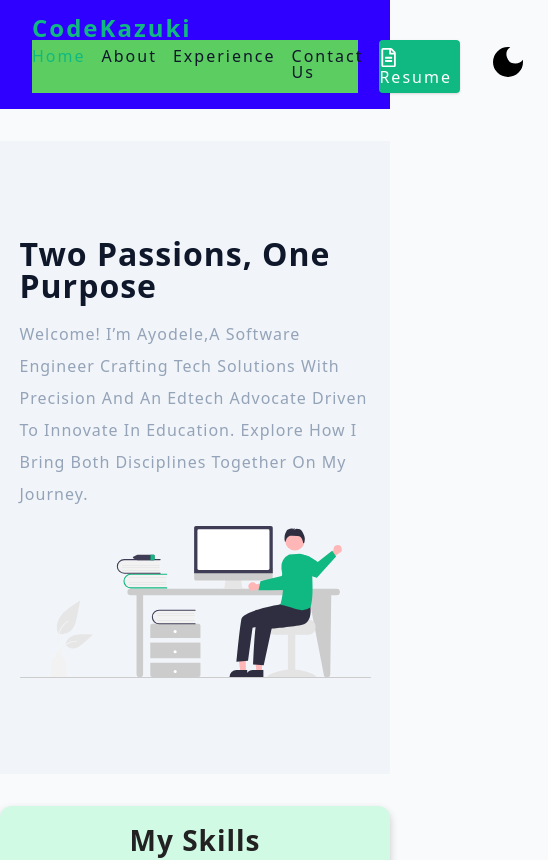
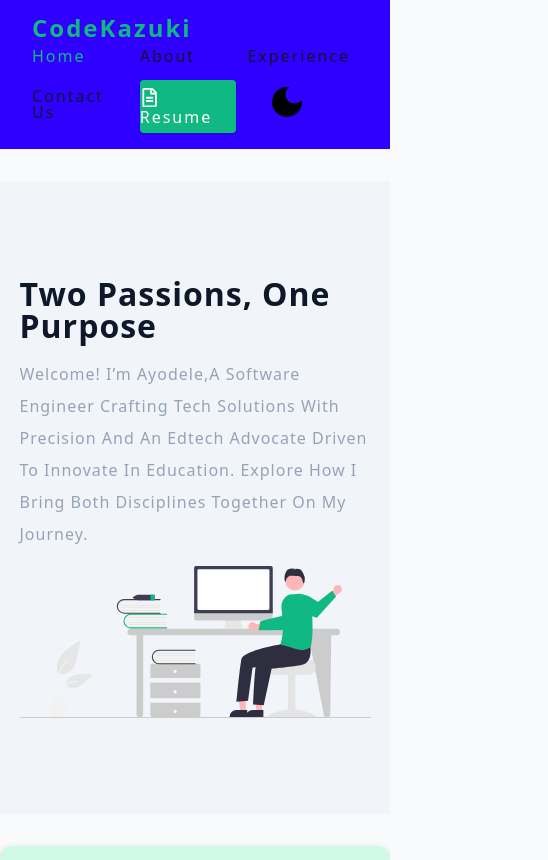
Before and after one commit to Codekazuki/devKazuki, a React (Vite) app: page / in a window 390 px wide. Shown: the top 860 px of the page, 548 px wide, since content can reach past the window. Built offline with nearby package versions, Linux system fonts and the light colour scheme.

Commit message:
starting responsiveness

```diff
--- a/src/index.css
+++ b/src/index.css
@@ -96,23 +96,23 @@ h5 {
 }
 
 h1 {
-  font-size: clamp(2rem, 5vw, 5rem); /* Large heading */
+  font-size: clamp(2rem, 5vw, 5rem);
 }
 
 h2 {
-  font-size: clamp(1.5rem, 3vw, 3rem); /* Medium heading */
+  font-size: clamp(1.5rem, 3vw, 3rem);
 }
 
 h3 {
-  font-size: clamp(1rem, 1.5vw, 2.5rem); /* Small heading */
+  font-size: clamp(1rem, 1.5vw, 2.5rem);
 }
 
 h4 {
-  font-size: clamp(1rem, 2vw, 2rem); /* Extra small heading */
+  font-size: clamp(1rem, 2vw, 2rem);
 }
 
 h5 {
-  font-size: clamp(0.875rem, 1.5vw, 1.5rem); /* Tiny heading */
+  font-size: clamp(0.875rem, 1.5vw, 1.5rem);
 }
 
 .text {
@@ -652,10 +652,11 @@ form .input-box .field.message {
     background-color: rgb(47, 0, 255);
   }
   .nav-links {
-    display: flex;
-    flex-direction: row;
+    display: grid;
+    grid-template-columns: repeat(3, 1fr);
+    font-size: clamp(1rem, 2vw, 2rem);
     justify-content: space-between;
     margin-top: 0;
-    background-color: rgb(92, 205, 96);
+    /* background-color: rgb(92, 205, 96); */
   }
 }
```
